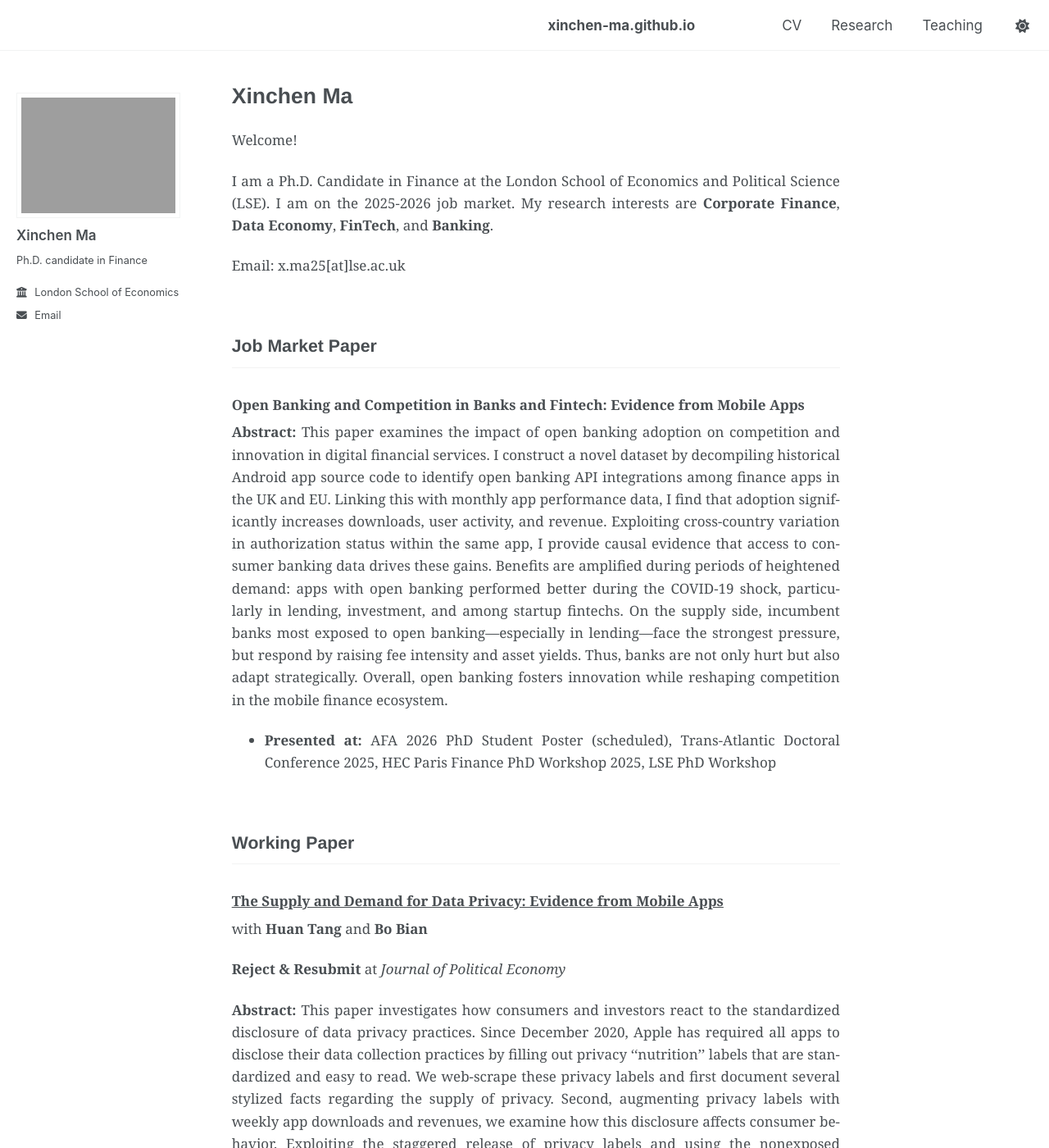
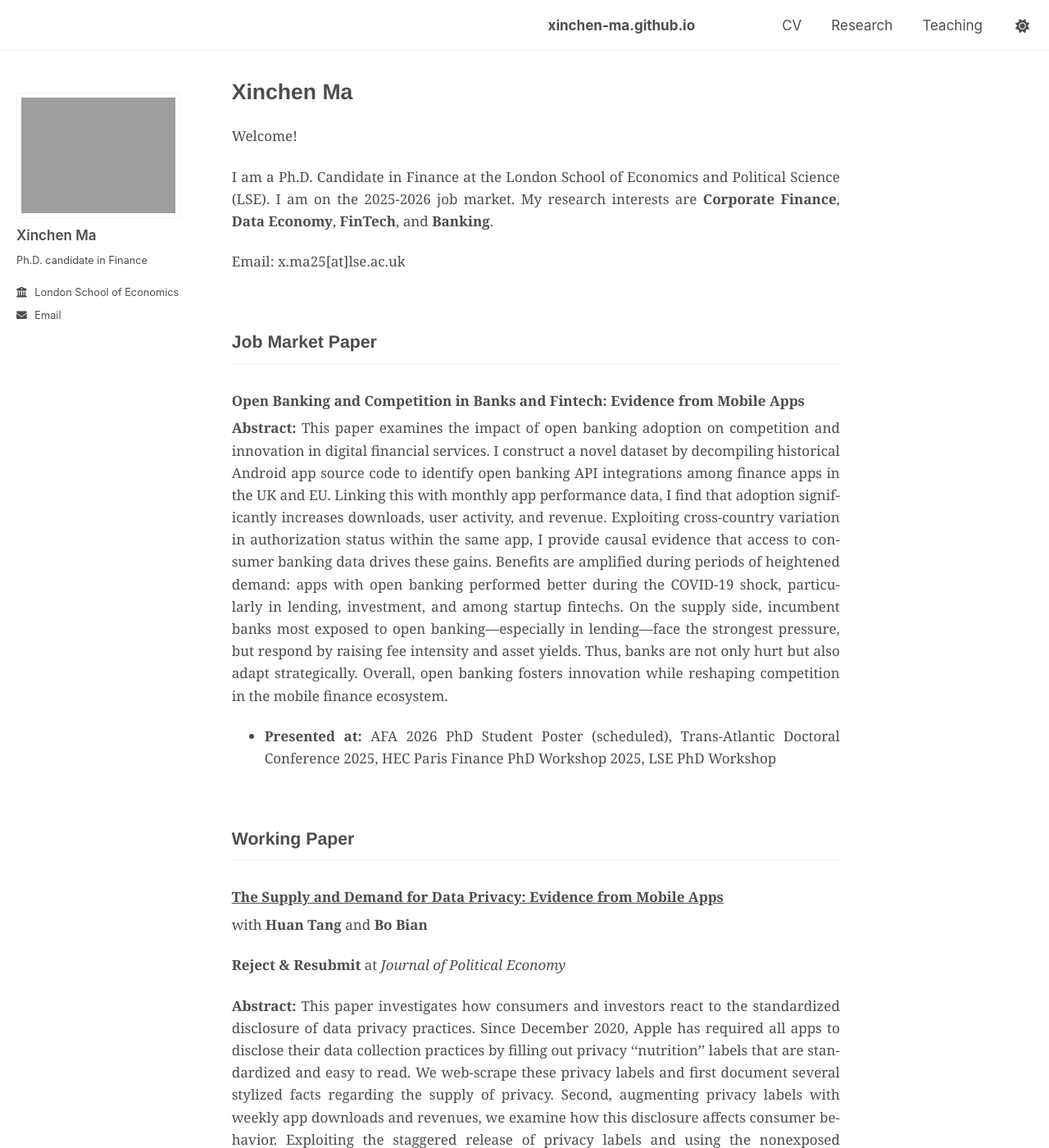
Before and after one commit to xinchen-ma/xinchen-ma.github.io, a Jekyll site: the page built from index.md, in a window 1280 px wide and 1400 px high. Shown: the whole window at 82% size. Built offline with Jekyll 4.4.1, drawn with Linux system fonts in a browser that asks for light colours; a script that is not in the unit is left out.

Commit message:
Update main.scss

```diff
--- a/assets/css/main.scss
+++ b/assets/css/main.scss
@@ -88,7 +88,7 @@ body .page__inner-wrap,
 
 /* Add space above the page title */
 .page__title {
-  margin-top: 40px !important;  /* adjust to taste */
+  margin-top: 35px !important;  /* adjust to taste */
 }
 .page__content {
   padding-top: 10px !important; /* Adjust the value as needed */
```
